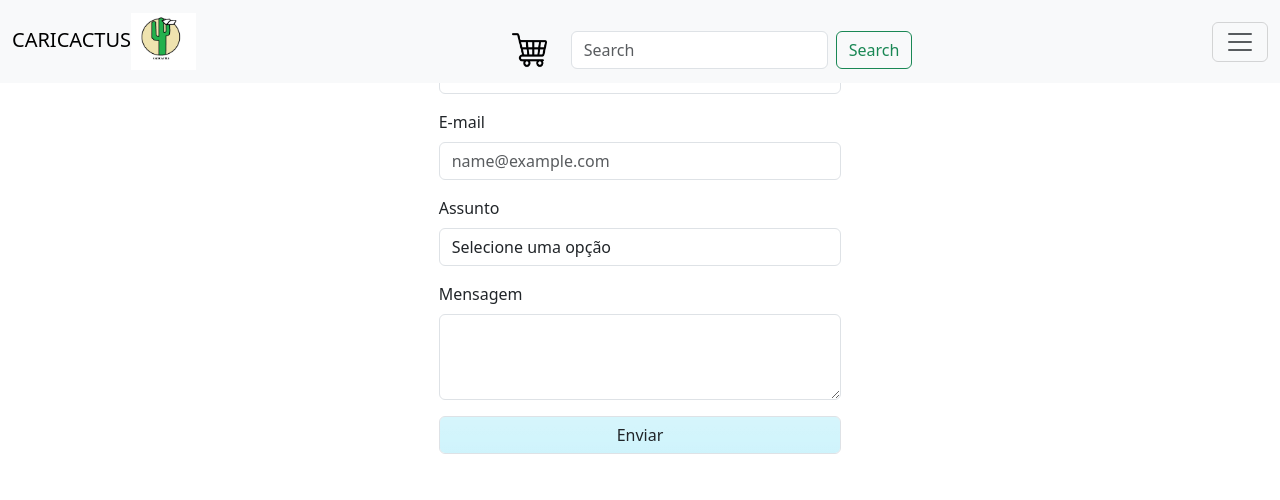
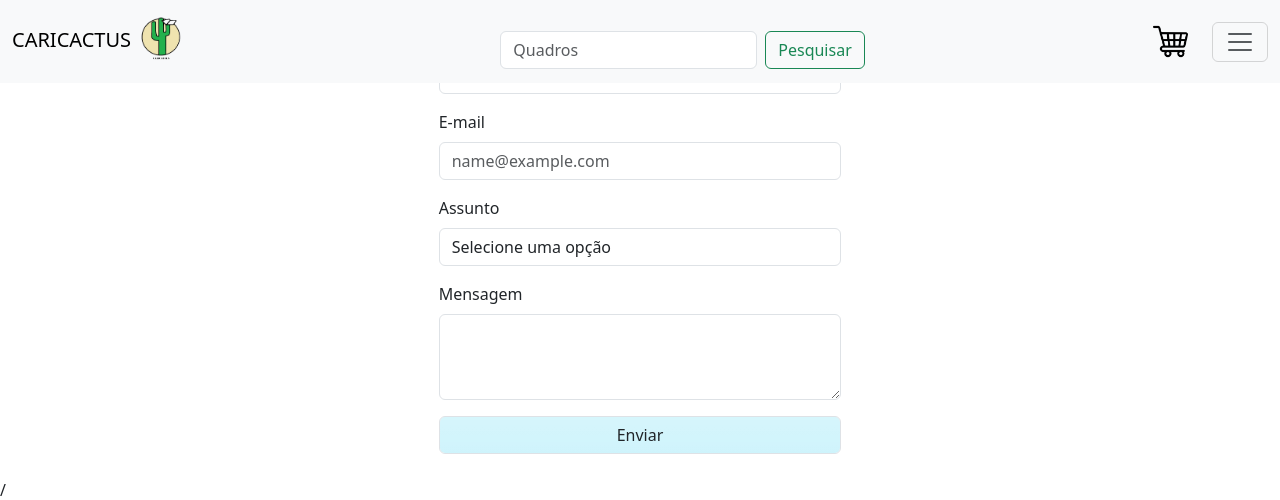
Before and after one commit to amanciogabriel/site-de-exportacao, a Laravel app: page /contato in a window 1280 px wide. Shown: the top 500 px of the page. Run offline with Laravel 12, Linux system fonts and the light colour scheme.

Commit message:
alteraçoes

```diff
--- a/resources/views/app/home.blade.php
+++ b/resources/views/app/home.blade.php
@@ -42,8 +42,6 @@
 
 </body>
 </html>
-
-
     <script src="{{ asset('js/homeblade.js') }}"></script>
 </html>
 
--- a/resources/views/layouts/app.blade.php
+++ b/resources/views/layouts/app.blade.php
@@ -16,17 +16,18 @@
 
 <nav class="navbar bg-body-tertiary fixed-top">
     <div class="container-fluid">
-      <a class="navbar-brand" href="#">CARICACTUS<img class="logo" width="65px" src="{{asset('img/caricactus.jpeg')}}"></a>
+      <a class="navbar-brand" href="#">CARICACTUS<img class="logo" width="65px" src="{{asset('img/caricactus.png')}}"></a>
 
       <form class="d-flex mt-3" role="search">
-        <!-- Adicionando classes de margem à imagem do carrinho -->
+        <input class="form-control me-2" type="search" placeholder="Quadros" aria-label="Search">
+        <button class="btn btn-outline-success" type="submit">Pesquisar</button>
+      </form>
+      <div class="d-flex justify-content-end align-items-center">
         <img width="35px" src="{{ asset('img/carrinho-de-compras.png') }}" class="me-4">
-        <input class="form-control me-2" type="search" placeholder="Search" aria-label="Search">
-        <button class="btn btn-outline-success" type="submit">Search</button>
-      </form>
         <button class="navbar-toggler" type="button" data-bs-toggle="offcanvas" data-bs-target="#offcanvasNavbar" aria-controls="offcanvasNavbar" aria-label="Toggle navigation">
           <span class="navbar-toggler-icon"></span>
         </button>
+      </div>
       <div class="offcanvas offcanvas-end" tabindex="-1" id="offcanvasNavbar" aria-labelledby="offcanvasNavbarLabel">
         <div class="offcanvas-header">
           <h5 class="offcanvas-title" id="offcanvasNavbarLabel">Offcanvas</h5>
@@ -41,11 +42,11 @@
                 <a class="nav-link" href="#">Link</a>
               </li>
               <li class="nav-item dropdown">
-              <a class="nav-link dropdown-toggle" href="#" role="button" data-bs-toggle="dropdown" aria-expanded="false">
+                <a class="nav-link dropdown-toggle" href="#" role="button" data-bs-toggle="dropdown" aria-expanded="">
                   Dropdown
                 </a>
                 <ul class="dropdown-menu">
-                <li><a class="dropdown-item" href="#">Action</a></li>
+                  <li><a class="dropdown-item" href="#">Action</a></li>git -+*
                   <li><a class="dropdown-item" href="#">Another action</a></li>
                   <li>
                     <hr class="dropdown-divider">
@@ -54,8 +55,6 @@
                 </ul>
               </li>
             </ul>
-
-        </div>
         </div>
       </div>
   </nav>
@@ -69,3 +68,4 @@
 @yield('js')
 </body>
 </html>
+/
```
Also changed, not shown: database/database.sqlite, public/img/caricactus.jpeg (deleted), public/img/caricactus.png (added). Lines whose indentation alone changed are shown as unchanged.
